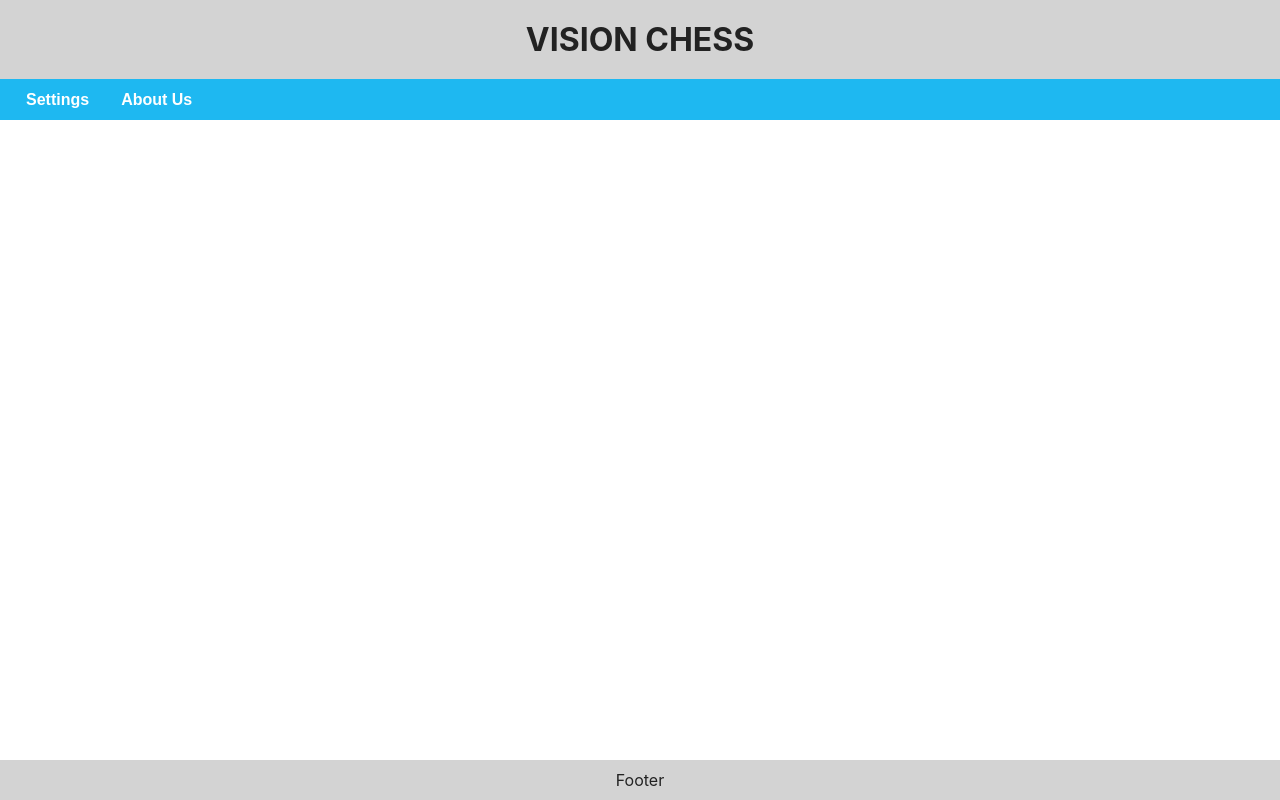
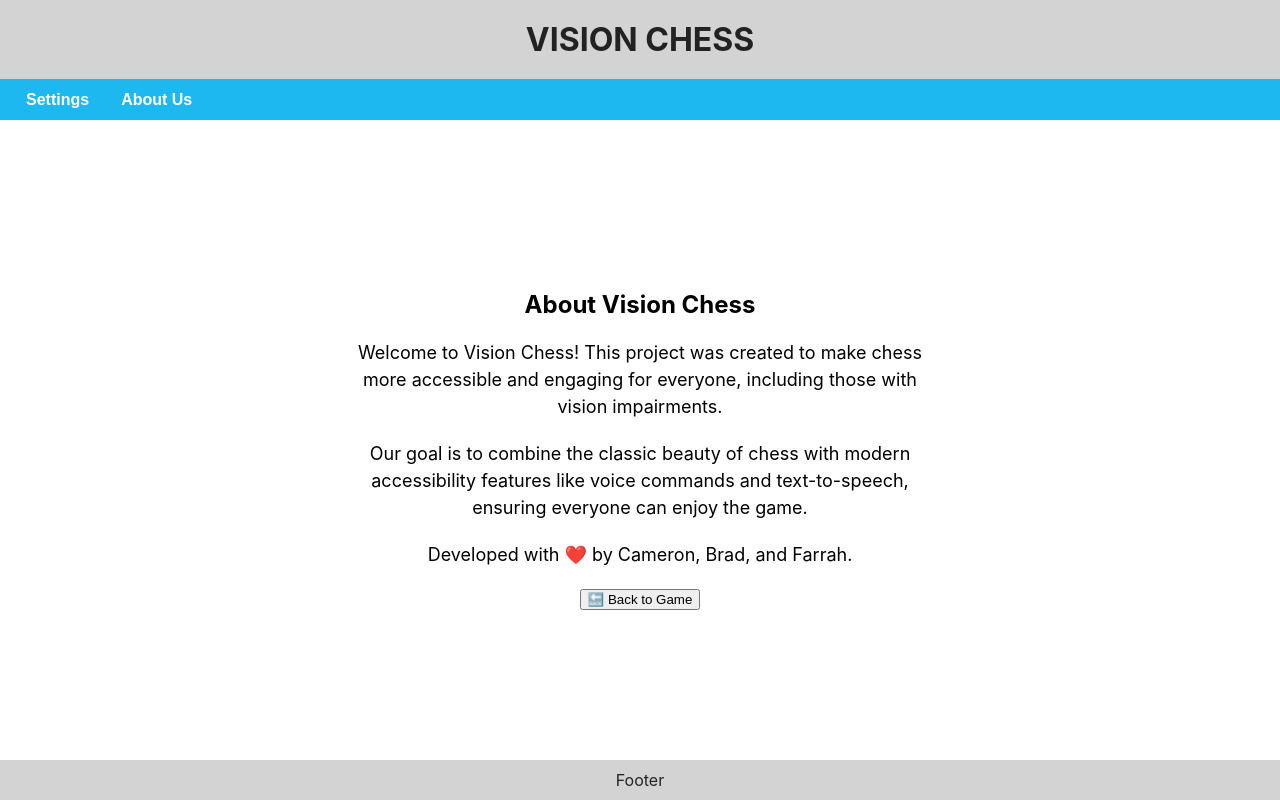
Before and after one commit to bradlyhayes12/Chess-game-impairedvision, a React (Create React App) app: page /about in a window 1280 px wide. Built offline with nearby package versions, Linux system fonts and the light colour scheme.

Commit message:
Added an About us Page with content

```diff
--- /dev/null
+++ b/src/AboutUs.js
@@ -0,0 +1,26 @@
+import React from 'react';
+import { Link } from 'react-router-dom';
+import './App.css'; // (Optional: for styles)
+
+export default function AboutUs() {
+  return (
+    <div className="about-page">
+      <h2>About Vision Chess</h2>
+      <p>
+        Welcome to Vision Chess! This project was created to make chess more accessible
+        and engaging for everyone, including those with vision impairments.
+      </p>
+      <p>
+        Our goal is to combine the classic beauty of chess with modern accessibility features
+        like voice commands and text-to-speech, ensuring everyone can enjoy the game.
+      </p>
+      <p>
+        Developed with ❤️ by Cameron, Brad, and Farrah.
+      </p>
+
+      {/* Back button */}
+      <Link to="/">
+        <button>🔙 Back to Game</button>
+      </Link>
+    </div>
+  )};
--- a/src/App.css
+++ b/src/App.css
@@ -212,3 +212,16 @@ App {
 .selected {
   outline: 2px solid yellow;
 }
+
+.about-page {
+  text-align: center;
+  padding: 30px;
+  max-width: 600px;
+  margin: auto;
+}
+
+.about-page p {
+  margin: 20px 0;
+  font-size: 18px;
+  line-height: 1.5;
+}
--- a/src/App.js
+++ b/src/App.js
@@ -3,6 +3,7 @@ import { BrowserRouter as Router, Route, Routes, Link } from 'react-router-dom';
 import Layout from './Layout';
 import ChessBoard from './ChessBoard';
 import SettingsPage from './SettingsPage';
+import AboutUs from './AboutUs';
 import './App.css';
 
 function App() {
@@ -34,6 +35,10 @@ function App() {
                 />
               }
             />
+            <Route
+              path="/about"
+              element={<AboutUs />}
+              />
           </Routes>
         </Layout>
       </Router>
--- a/src/Layout.js
+++ b/src/Layout.js
@@ -34,7 +34,7 @@ const Layout = ({ children , textToSpeech}) => {
         <button className="nav-button">Settings</button>
         </Link>
         </SpeakOnHover>
-        <Link to="/">
+        <Link to="/about">
         <SpeakOnHover text="About Us" textToSpeech={textToSpeech}>
         <button className="nav-button">About Us</button>
         </SpeakOnHover>
```
